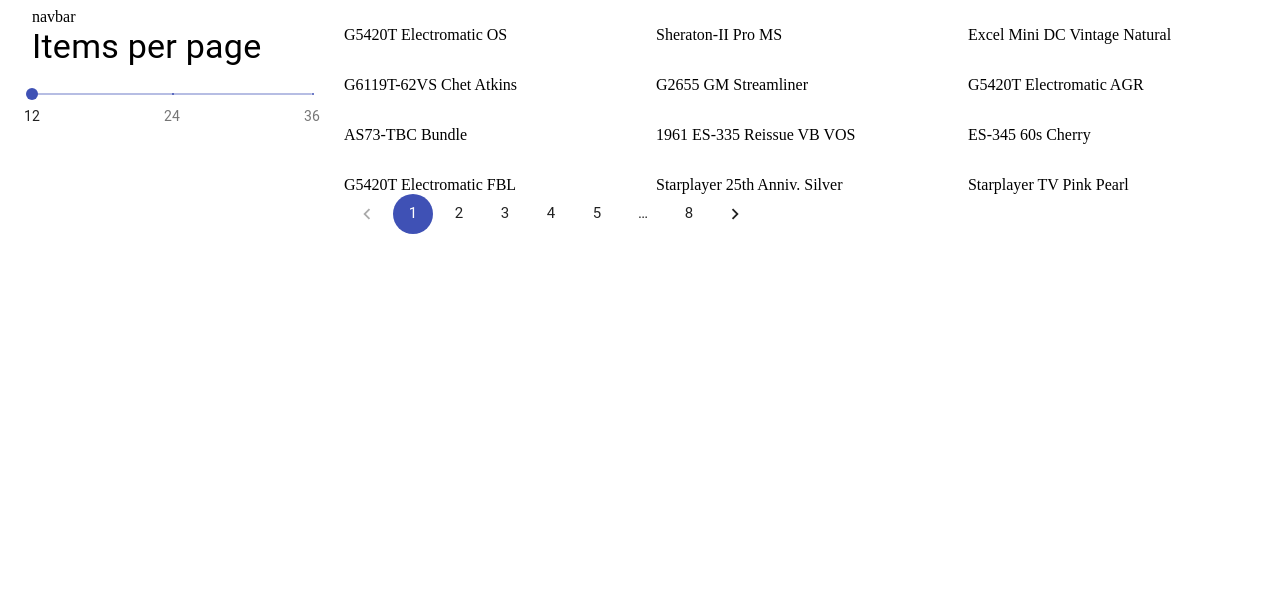
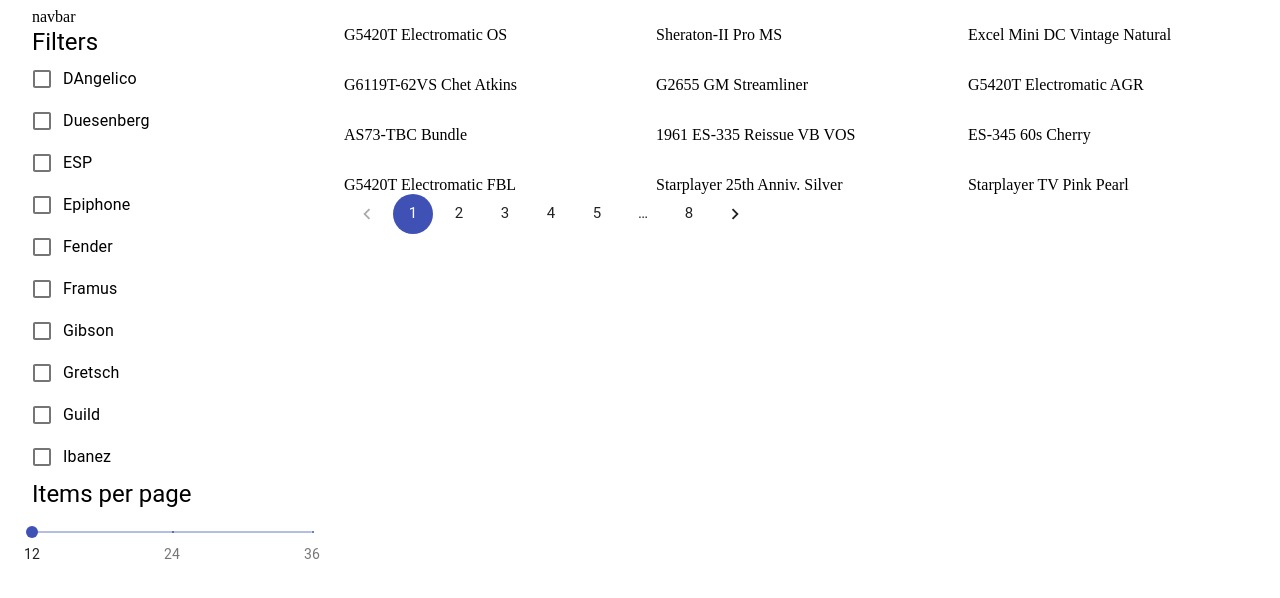
Before and after one commit to simonbucko/valtech-test, a React (Create React App) app: page / in a window 1280 px wide. Shown: the top 598 px of the page. Built offline with nearby package versions, Linux system fonts and the light colour scheme.

Commit message:
checkbuttons rendered based on data

```diff
--- a/src/components/Aside/Aside.jsx
+++ b/src/components/Aside/Aside.jsx
@@ -4,10 +4,16 @@
 import Grid from "@material-ui/core/Grid";
 import Slider from "@material-ui/core/Slider";
 import Typography from "@material-ui/core/Typography";
+import FormControl from "@material-ui/core/FormControl";
+import FormGroup from "@material-ui/core/FormGroup";
+import Checkbox from "@material-ui/core/Checkbox";
+import FormControlLabel from "@material-ui/core/FormControlLabel";
+import CircularProgress from "@material-ui/core/CircularProgress";
 
 //redux
 import { useDispatch } from "react-redux";
 import { changeItemsPerPage } from "../../redux/actions/data";
+import { useSelector } from "react-redux";
 
 const marks = [
   {
@@ -26,12 +32,43 @@
 
 const Aside = () => {
   const dispatch = useDispatch();
+  const manufacturers = useSelector((state) => state.data.manufacturers);
+
   const handleSliderChange = (event, newValue) => {
     dispatch(changeItemsPerPage(newValue));
   };
+
+  const handleCheckboxChange = (event) => {
+    // setState({ ...state, [event.target.name]: event.target.checked });
+    console.log(event.target.name);
+    console.log(event.target.checked);
+  };
+
   return (
     <Grid item md={3}>
-      <Typography variant="h4" id="discrete-slider-custom" gutterBottom>
+      <Typography variant="h5">Filters</Typography>
+      <FormControl component="fieldset">
+        <FormGroup>
+          {manufacturers ? (
+            manufacturers.map((manufacturer) => (
+              <FormControlLabel
+                key={manufacturer.name}
+                control={
+                  <Checkbox
+                    checked={manufacturer.isSelected}
+                    onChange={handleCheckboxChange}
+                    name={manufacturer.name}
+                  />
+                }
+                label={manufacturer.name}
+              />
+            ))
+          ) : (
+            <CircularProgress />
+          )}
+        </FormGroup>
+      </FormControl>
+      <Typography variant="h5" id="discrete-slider-custom" gutterBottom>
         Items per page
       </Typography>
       <Slider
--- a/src/redux/reducers/dataReducer.js
+++ b/src/redux/reducers/dataReducer.js
@@ -21,7 +21,7 @@
             return { ...state, page: action.payload }
 
         case ITEMS_PER_PAGE:
-            return { ...state, itemsPerPage: action.payload, pages: Math.floor(state.filteredArticles.length / action.payload) }
+            return { ...state, page: 1, itemsPerPage: action.payload, pages: Math.floor(state.filteredArticles.length / action.payload) }
         default:
             return state;
     }
```
